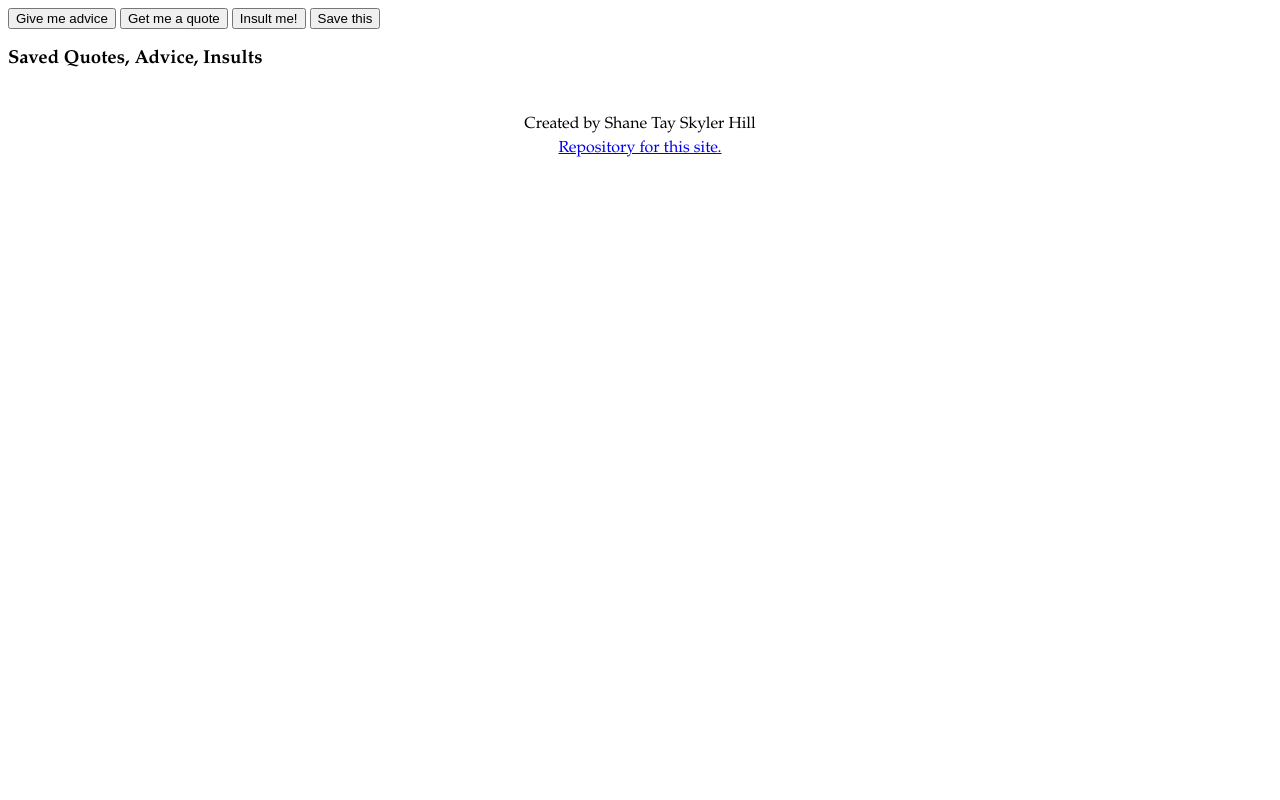
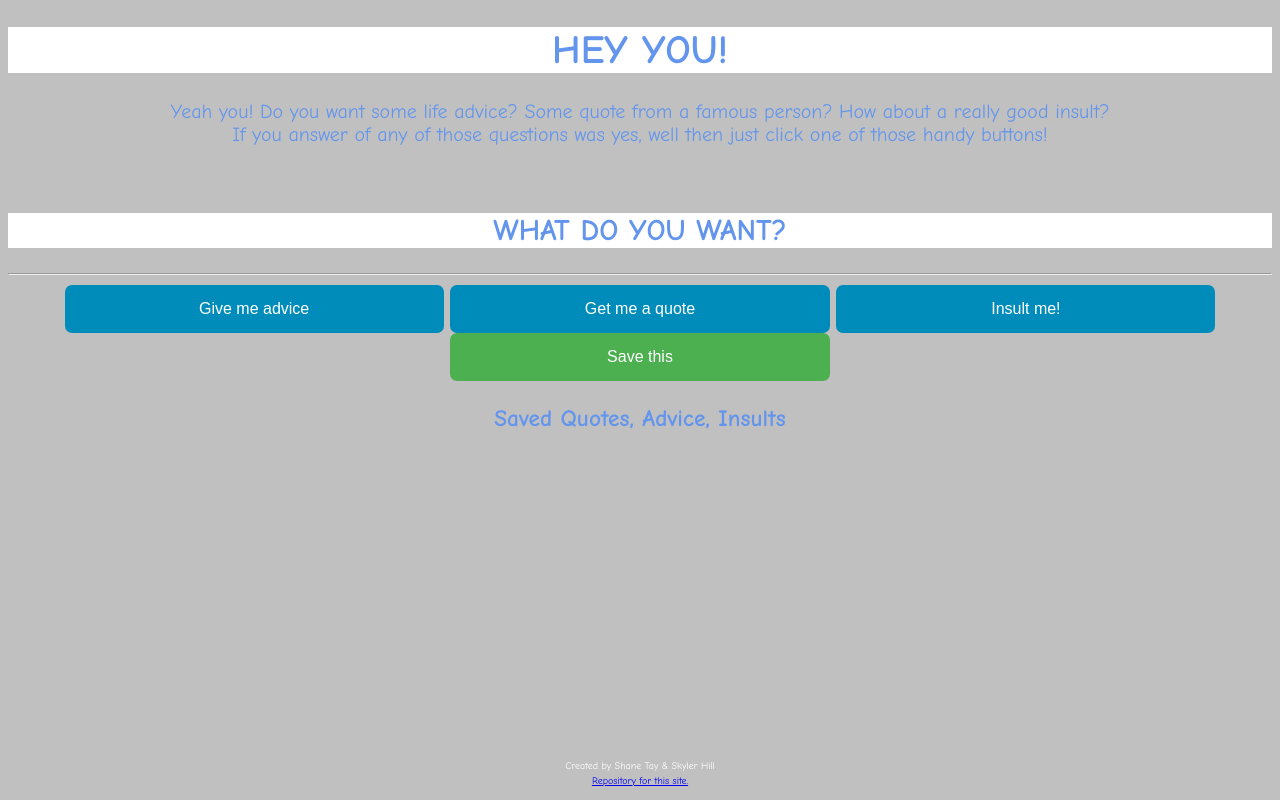
Before and after one commit to CjDero/create_3, a plain HTML site: page index.html in a window 1280 px wide. Drawn offline with nearby package versions, Linux system fonts and the light colour scheme.

Commit message:
finished pages

```diff
--- a/index.html
+++ b/index.html
@@ -8,9 +8,13 @@
 </head>
 
 <body>
-
+  <h1>HEY YOU!</h1>
+  <p>Yeah you! Do you want some life advice? Some quote from a famous person? How about a really good insult?
+  <br>If you answer of any of those questions was yes, well then just click one of those handy buttons!</p>
+  <br>
   <div id="app">
-
+    <h2>WHAT DO YOU WANT?</h2>
+    <hr>
         <button v-on:click="getAdvice">Give me advice</button>
         <button v-on:click="getQuote">Get me a quote</button>
         <button v-on:click="getInsult">Insult me!</button>
@@ -24,8 +28,8 @@
           </div>
         </div>
       </div>
-
-      <button v-on:click="saveMessage">Save this</button>
+      <br>
+      <button id="save" v-on:click="saveMessage">Save this</button>
 
       <h3>Saved Quotes, Advice, Insults</h3>
       <li v-for="text in savedMessages">
@@ -33,13 +37,14 @@
         <label>{{ text }}</label>
       </li>
     </div>
+    <div id="fot">
+      <p>Created by Shane Tay & Skyler Hill</p>
+      <a href="https://github.com/CjDero/create_3"> Repository for this site.</a>
+    </div>
     <script src="https://unpkg.com/axios/dist/axios.min.js"></script>
     <script src="https://cdn.jsdelivr.net/npm/vue@2.6.2/dist/vue.js"></script>
     <script src="/script.js"></script>
 </body>
-<footer>
-  <p>Created by Shane Tay Skyler Hill</p>
-  <a href="https://github.com/CjDero/create_3"> Repository for this site.</a>
-</footer>
+
 
 </html>
--- a/script.js
+++ b/script.js
@@ -30,7 +30,7 @@ let app = new Vue({
         const response = await axios.get(url);
         console.log(response);
         this.loading = false;
-        this.message = response.data.quote + ' -Kanye Best       https://www.programmableweb.com/api/ermahgerd-translator';
+        this.message = response.data.quote + ' -Kanye Best';
       } catch (error) {
         console.log(error)
         this.message = "Error finding quote";
@@ -40,7 +40,7 @@ let app = new Vue({
       try {
         this.clickedbutt = true;
         this.loading = true;
-        let urlTemp = 'https://evilinsult.com/generate_insult.php?lang=en&type=json';
+        let urlTemp = 'https://insult.mattbas.org/api/insult.json';
         const url = proxyurl + urlTemp;
         const response = await axios.get(url);
         this.loading = false;
@@ -54,7 +54,9 @@ let app = new Vue({
       }
     },
     saveMessage() {
-      this.savedMessages.push(this.message);
+      if (message != '') {
+        this.savedMessages.push(this.message);
+      }
     },
   },
 });
--- a/styles.css
+++ b/styles.css
@@ -1,17 +1,47 @@
-body{
-font-family: 'Garamond';
-font-size: 16px;
-
+body {
+  font-family: "Comic Sans MS", "Comic Sans", cursive;
+  font-size: 20px;
+  background-color: #c0c0c0;
+  color: #6495ed;
+  text-align: center;
 }
 
+h1 {
+  background-color: white;
+}
+
+h2 {
+  background-color: white;
+}
+
+
 /*This is the Footer */
-footer {
+#fot {
+  font-size: 10px;
+  color: white;
   display: block;
   line-height: 0.5;
-  position:
-  right: 0;
+  position:fixed;
+    right: 0;
   left: 0;
   bottom: 0;
   padding: 1rem;
   text-align: center;
 }
+
+button {
+  width:30%;
+  border-radius: 7px;
+  background-color: #008CBA;
+  border: none;
+  color: white;
+  padding: 15px 32px;
+  text-align: center;
+  text-decoration: none;
+  display: inline-block;
+  font-size: 16px;
+}
+
+#save {
+  background-color: #4CAF50;
+}
```
Lines whose indentation alone changed are shown as unchanged.
